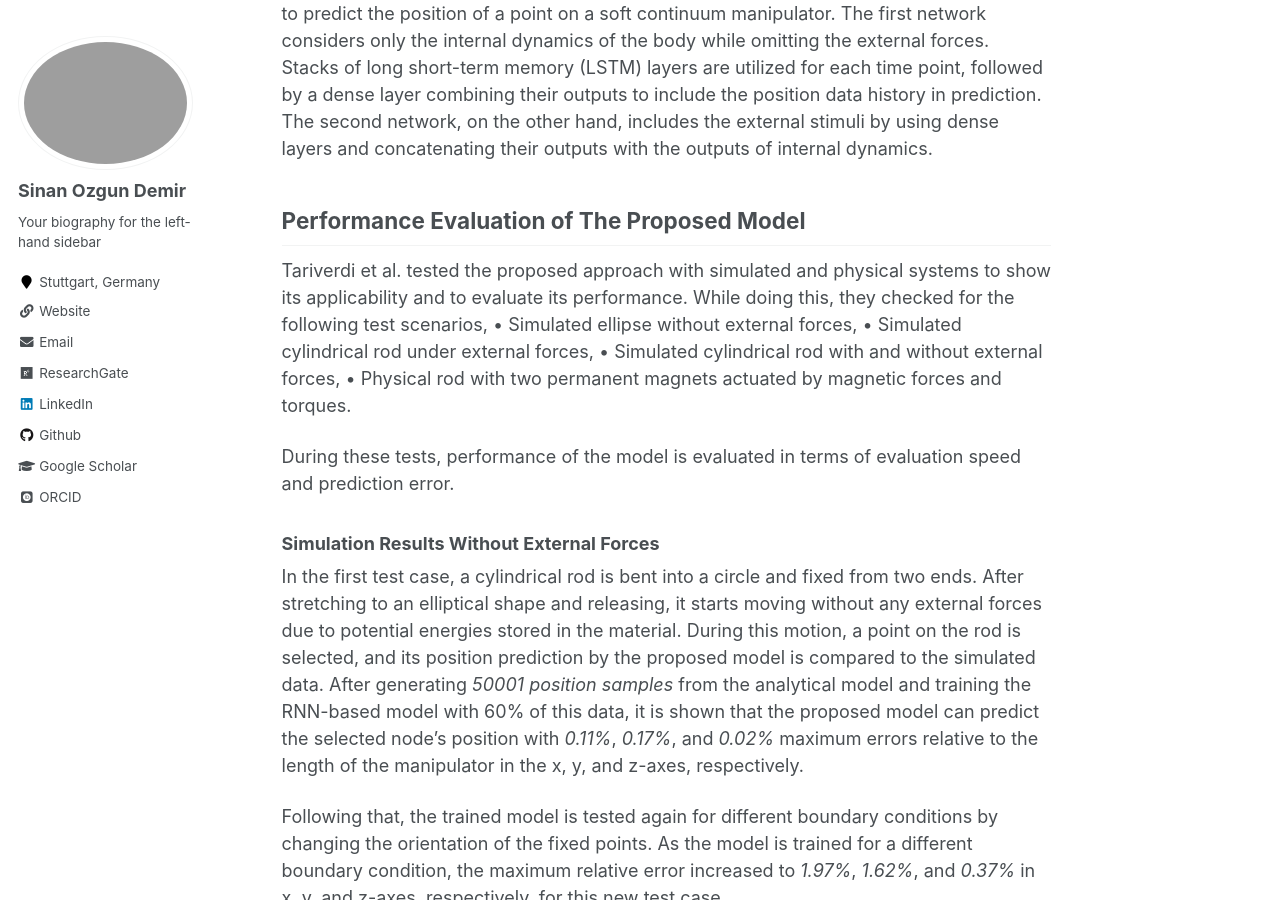
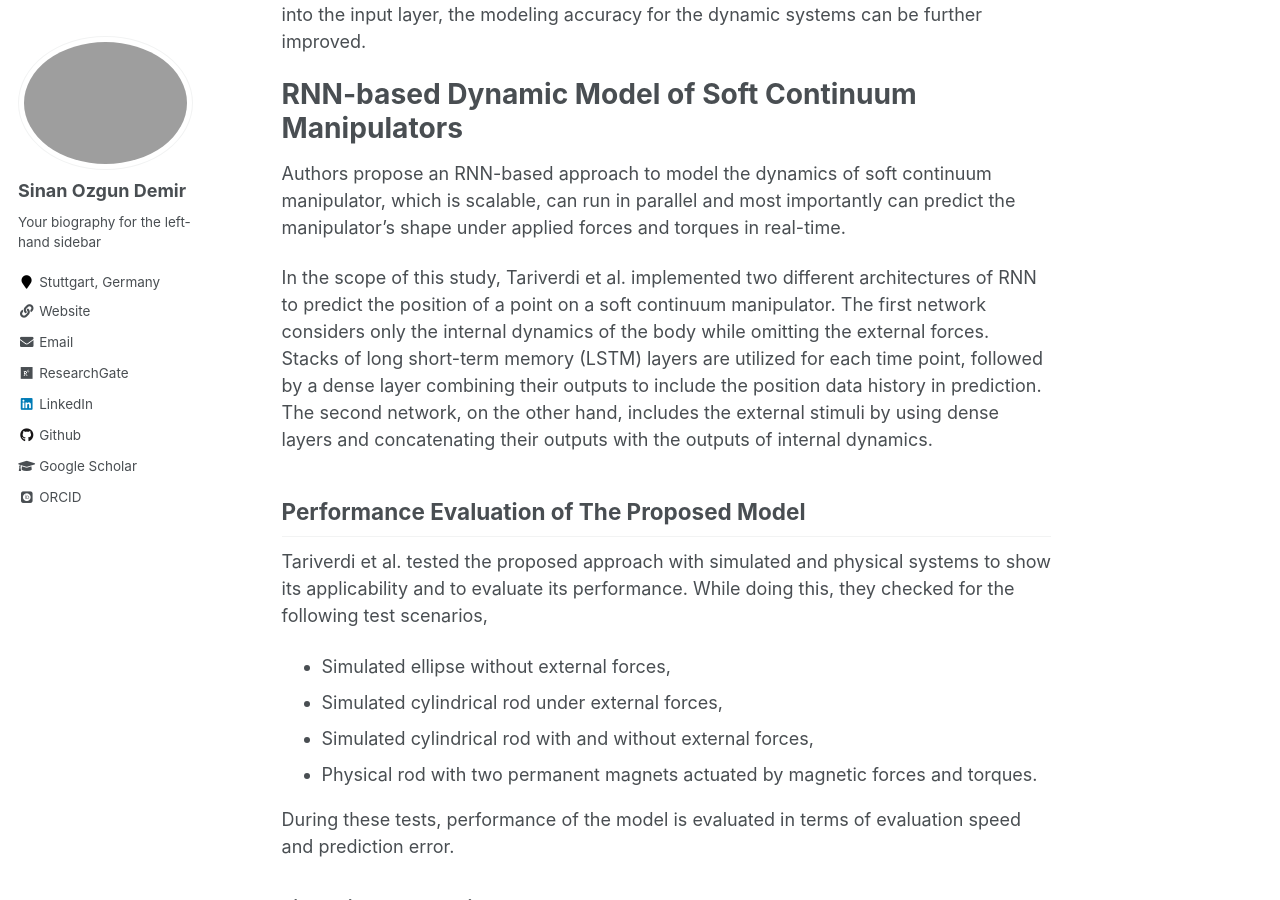
Before and after one commit to sozgundemir/sozgundemir.github.io, a Jekyll site: the page built from _posts/2023-02-26-blog-post-1.md, in a window 1280 px wide and 900 px high, scrolled down 1569 px. Built offline with Jekyll 4.4.1, drawn with Linux system fonts in a browser that asks for light colours; some web fonts are replaced; some of the changed text lies outside the part shown.

```diff
--- a/_posts/2023-02-26-blog-post-1.md
+++ b/_posts/2023-02-26-blog-post-1.md
@@ -34,10 +36,10 @@ In the scope of this study, Tariverdi et al. implemented two different architect
 ## Performance Evaluation of The Proposed Model
 
 Tariverdi et al. tested the proposed approach with simulated and physical systems to show its applicability and to evaluate its performance. While doing this, they checked for the following test scenarios,
-    • Simulated ellipse without external forces,
-    • Simulated cylindrical rod under external forces,
-    • Simulated cylindrical rod with and without external forces,
-    • Physical rod with two permanent magnets actuated by magnetic forces and torques.
+* Simulated ellipse without external forces,
+* Simulated cylindrical rod under external forces,
+* Simulated cylindrical rod with and without external forces,
+* Physical rod with two permanent magnets actuated by magnetic forces and torques.
 
 During these tests, performance of the model is evaluated in terms of evaluation speed and prediction error.
 
```
Also changed, not shown: other parts of _posts/2023-02-26-blog-post-1.md (+11 -1 lines).
